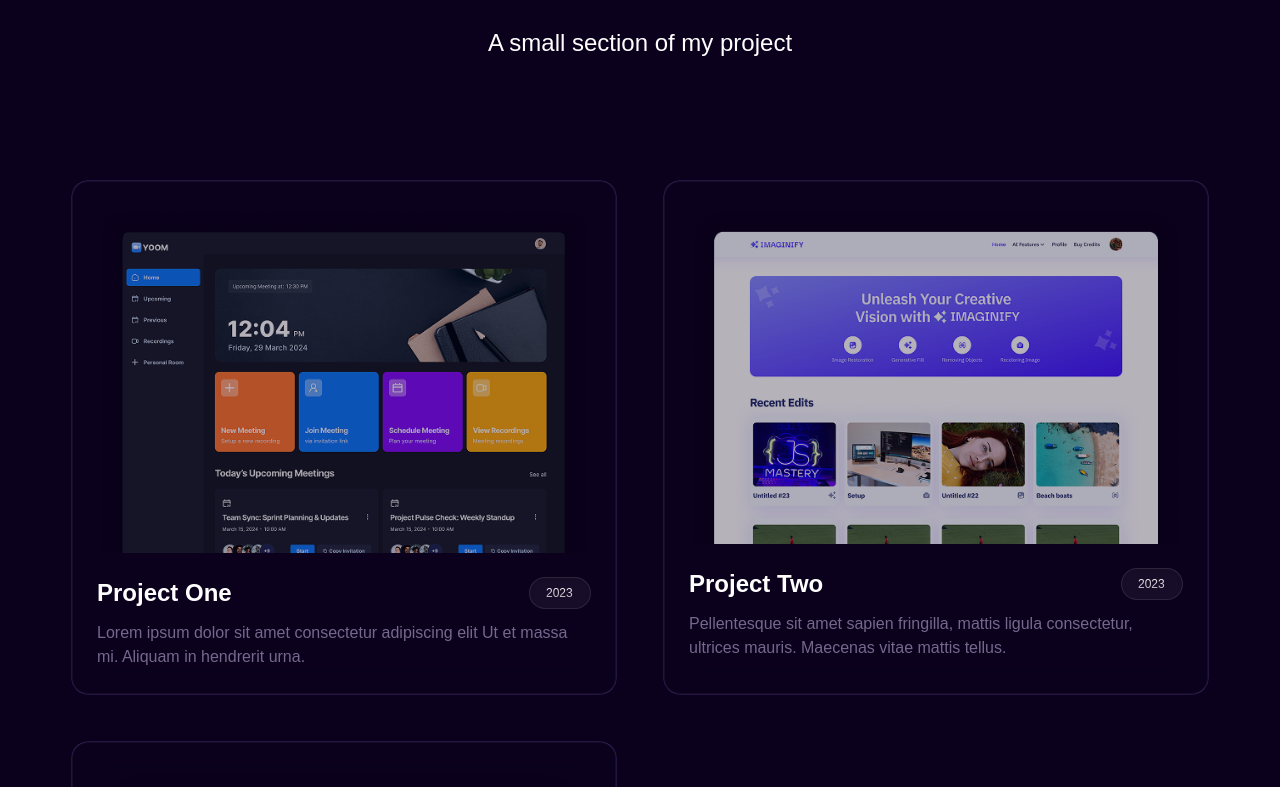
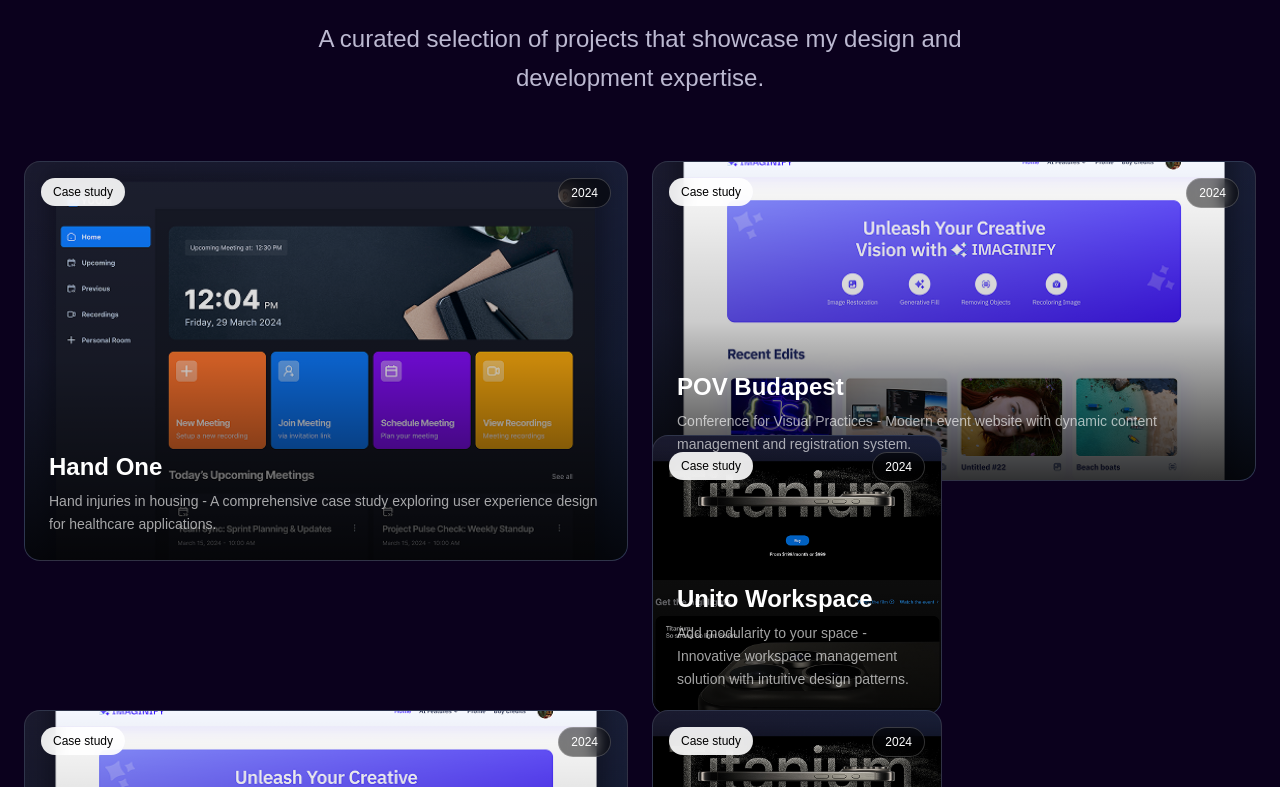
Before and after one commit to Moulendu-Chowley/Portfolio, a Next.js app: page / in a window 1280 px wide. Shown: the part 3313-4100 px from the top of the page. Built offline with nearby package versions, Linux system fonts and the light colour scheme; a web font is replaced by a local one.

Commit message:
Redesign Works Section with Modern Layout

```diff
--- /dev/null
+++ b/src/components/cards/ModernProjectCard.tsx
@@ -0,0 +1,130 @@
+"use client";
+
+import { motion } from "framer-motion";
+import Image from "next/image";
+import React from "react";
+
+interface ModernProjectCardProps {
+  title: string;
+  description: string;
+  image: string;
+  year: string | number;
+  size?: 'small' | 'medium' | 'large';
+  className?: string;
+  index?: number;
+}
+
+export const ModernProjectCard: React.FC<ModernProjectCardProps> = ({
+  title,
+  description,
+  image,
+  year,
+  size = 'medium',
+  className = "",
+  index = 0
+}) => {
+  const [isHovered, setIsHovered] = React.useState(false);
+
+  const sizeClasses = {
+    small: "h-[280px]",
+    medium: "h-[320px]",
+    large: "h-[400px]"
+  };
+
+  return (
+    <motion.div
+      initial={{ opacity: 0, y: 60 }}
+      whileInView={{ opacity: 1, y: 0 }}
+      transition={{
+        duration: 0.6,
+        ease: "easeOut",
+        delay: index * 0.1
+      }}
+      viewport={{ once: true, amount: 0.3 }}
+      className={`relative group cursor-pointer ${sizeClasses[size]} ${className}`}
+      onMouseEnter={() => setIsHovered(true)}
+      onMouseLeave={() => setIsHovered(false)}
+    >
+      <motion.div
+        className="relative w-full h-full rounded-2xl overflow-hidden bg-gradient-to-br from-[#1a1a2e] to-[#16213e] border border-white/10"
+        whileHover={{ scale: 1.02 }}
+        transition={{ duration: 0.3, ease: "easeOut" }}
+      >
+        {/* Background Image */}
+        <div className="absolute inset-0 z-0">
+          <Image
+            src={image}
+            alt={title}
+            fill
+            className="object-cover transition-transform duration-500 group-hover:scale-110"
+          />
+          <div className="absolute inset-0 bg-gradient-to-t from-black/80 via-black/20 to-transparent" />
+        </div>
+
+        {/* Case Study Badge */}
+        <div className="absolute top-4 left-4 z-20">
+          <motion.div
+            className="px-3 py-1.5 bg-white/90 backdrop-blur-sm rounded-full text-black text-xs font-medium"
+            initial={{ opacity: 0, scale: 0.8 }}
+            animate={{ opacity: 1, scale: 1 }}
+            transition={{ delay: index * 0.1 + 0.3 }}
+          >
+            Case study
+          </motion.div>
+        </div>
+
+        {/* Year Badge */}
+        <div className="absolute top-4 right-4 z-20">
+          <motion.div
+            className="px-3 py-1.5 bg-black/50 backdrop-blur-sm rounded-full text-white text-xs font-medium border border-white/20"
+            initial={{ opacity: 0, scale: 0.8 }}
+            animate={{ opacity: 1, scale: 1 }}
+            transition={{ delay: index * 0.1 + 0.4 }}
+          >
+            {year}
+          </motion.div>
+        </div>
+
+        {/* Content */}
+        <div className="absolute bottom-0 left-0 right-0 p-6 z-10">
+          <motion.h3
+            className="text-white text-xl md:text-2xl font-bold mb-2 leading-tight"
+            animate={{ y: isHovered ? -4 : 0 }}
+            transition={{ duration: 0.3 }}
+          >
+            {title}
+          </motion.h3>
+          <motion.p
+            className="text-white/80 text-sm leading-relaxed"
+            animate={{
+              opacity: isHovered ? 1 : 0.8,
+              y: isHovered ? -4 : 0
+            }}
+            transition={{ duration: 0.3 }}
+          >
+            {description}
+          </motion.p>
+        </div>
+
+        {/* Hover Overlay */}
+        <motion.div
+          className="absolute inset-0 bg-gradient-to-t from-[#916be7]/20 via-transparent to-transparent z-5"
+          animate={{ opacity: isHovered ? 1 : 0 }}
+          transition={{ duration: 0.3 }}
+        />
+
+        {/* Animated Border */}
+        <motion.div
+          className="absolute inset-0 rounded-2xl border-2 border-[#916be7]/50 z-30 pointer-events-none"
+          animate={{
+            opacity: isHovered ? 1 : 0,
+            scale: isHovered ? 1 : 0.95
+          }}
+          transition={{ duration: 0.3 }}
+        />
+      </motion.div>
+    </motion.div>
+  );
+};
+
+export default ModernProjectCard;
--- a/src/components/cards/StyledProjectCard.tsx
+++ /dev/null
@@ -1,38 +0,0 @@
-import Image from "next/image";
-import React from "react";
-
-interface StyledProjectCardProps {
-  title: string;
-  description: string;
-  image: string;
-  year: string | number;
-}
-
-export const StyledProjectCard: React.FC<StyledProjectCardProps> = ({ title, description, image, year }) => {
-  return (
-    <div className="relative flex flex-col rounded-2xl border border-white/20 md:border-white/5 bg-[radial-gradient(50%_70.31%_at_50%_0%,rgba(126,61,255,0.04)_0%,rgba(126,61,255,0)_100%),rgba(11,1,29,0.01)] backdrop-blur-lg p-6 w-full max-w-[600px] h-auto mx-auto group shadow-[0_0_0_.51px_rgba(168,128,255,0.32)] md:shadow-none md:transition-shadow md:hover:shadow-[0_0_0_2px_rgba(168,128,255,0.32)]">
-      {/* Project Image */}
-      <div className="relative w-auto h-auto flex items-center justify-center rounded-xl overflow-hidden mb-6">
-        <Image
-          src={image}
-          alt={title}
-          className="w-full h-full object-cover rounded-xl opacity-70 shadow-xl"
-          style={{ transform: "scale3d(1,1,1) rotateX(0deg) rotateY(0deg) rotateZ(0deg)", transition: "opacity 0.3s" }}
-          width={600}
-          height={400}
-        />
-      </div>
-      {/* Title and Year */}
-      <div className="flex items-center justify-between mb-2">
-        <h5 className="text-white text-2xl font-semibold leading-tight">{title}</h5>
-        <div className="date-div flex items-center px-4 py-1 rounded-full border border-white/10 bg-white/5 shadow-inner text-xs" style={{ minWidth: 62, height: 32 }}>
-          <span className="date-p bg-gradient-to-b from-white to-white/60 bg-clip-text text-transparent font-medium">{year}</span>
-        </div>
-      </div>
-      {/* Description */}
-      <p className="project-description text-[#74698C] text-base leading-6 font-normal mt-1">{description}</p>
-    </div>
-  );
-};
-
-export default StyledProjectCard;
--- a/src/data/projects.ts
+++ b/src/data/projects.ts
@@ -1,35 +1,68 @@
 export const projects = [
   {
-    title: "Project One",
-    description: "Lorem ipsum dolor sit amet consectetur adipiscing elit Ut et massa mi. Aliquam in hendrerit urna.",
+    title: "Hand One",
+    description: "Hand injuries in housing - A comprehensive case study exploring user experience design for healthcare applications.",
     image: "/project1.png",
-    year:"2023",
+    year: "2024",
     bulletPoints: [
-      "Lorem ipsum dolor sit amet consectetur adipiscing elit Ut et massa mi.",
-      "Aliquam in hendrerit urna.",
-      "Vestibulum auctor ornare leo, non suscipit."
+      "Healthcare UX/UI Design",
+      "User Research & Testing",
+      "Accessibility Compliance"
     ]
   },
   {
-    title: "Project Two",
-    description: "Pellentesque sit amet sapien fringilla, mattis ligula consectetur, ultrices mauris. Maecenas vitae mattis tellus.",
+    title: "POV Budapest",
+    description: "Conference for Visual Practices - Modern event website with dynamic content management and registration system.",
     image: "/project2.png",
-    year:"2023",
+    year: "2024",
     bulletPoints: [
-      "Pellentesque sit amet sapien fringilla.",
-      "Mattis ligula consectetur, ultrices mauris.",
-      "Maecenas vitae mattis tellus."
+      "Event Management Platform",
+      "Real-time Registration",
+      "Mobile-First Design"
     ]
   },
   {
-    title: "Project Three",
-    description: "Nullam quis imperdiet augue. Vestibulum auctor ornare leo, non suscipit.",
+    title: "Unito Workspace",
+    description: "Add modularity to your space - Innovative workspace management solution with intuitive design patterns.",
     image: "/project3.png",
-    year:"2023",
+    year: "2024",
     bulletPoints: [
-      "Nullam quis imperdiet augue.",
-      "Vestibulum auctor ornare leo.",
-      "Non suscipit."
+      "Workspace Management",
+      "Modular Design System",
+      "Team Collaboration Tools"
+    ]
+  },
+  {
+    title: "Freeway Analytics",
+    description: "From SIM provider to IoT leader - Advanced analytics dashboard for telecommunications and IoT data visualization.",
+    image: "/project1.png",
+    year: "2023",
+    bulletPoints: [
+      "Data Visualization",
+      "IoT Dashboard Design",
+      "Real-time Analytics"
+    ]
+  },
+  {
+    title: "Digital Marketplace",
+    description: "E-commerce platform with advanced filtering and seamless checkout experience for modern consumers.",
+    image: "/project2.png",
+    year: "2023",
+    bulletPoints: [
+      "E-commerce Platform",
+      "Payment Integration",
+      "Advanced Search & Filters"
+    ]
+  },
+  {
+    title: "Creative Portfolio",
+    description: "Minimalist portfolio showcase for creative professionals with smooth animations and modern aesthetics.",
+    image: "/project3.png",
+    year: "2023",
+    bulletPoints: [
+      "Portfolio Design",
+      "Animation & Interactions",
+      "Creative Showcase"
     ]
   }
 ];
--- a/src/screens/LandingPage/sections/WorksSection/WorksSection.tsx
+++ b/src/screens/LandingPage/sections/WorksSection/WorksSection.tsx
@@ -1,47 +1,114 @@
 "use client";
 
-import StyledProjectCard from "@/components/cards/StyledProjectCard";
+import ModernProjectCard from "@/components/cards/ModernProjectCard";
 import { Button } from "@/components/shared/Button";
+import { motion } from "framer-motion";
+import Link from "next/link";
 import { PageBreak } from "../../../../components/ui/PageBreak";
-import { Separator } from "../../../../components/ui/separator";
 import { projects } from "../../../../data/projects";
 
 export const WorksSection = () => {
   if (!projects || projects.length === 0) return null;
-  const displayProjects = projects.slice(0, 4);
+  const displayProjects = projects.slice(0, 6);
 
   return (
     <section
       id="work"
-      className="flex flex-col items-center w-full relative py-10 mb-10 md:py-16"
+      className="flex flex-col items-center w-full relative py-16 mb-24 px-6"
     >
       <PageBreak />
-      <Separator className="w-full h-[10px]" />
-      <div className="flex flex-col items-center gap-5 w-full mx-auto">
-        {/* Section header */}
-        <div className="flex flex-col items-center gap-[4px] md:gap-[16px] w-full">
-          <h2 className="w-full font-['Inter',Helvetica] font-semibold text-white text-[48px] md:text-[64px] text-center tracking-[0.50px] leading-[76.8px] md:-mt-16">
-            Works.
-          </h2>
-          <p className="font-medium text-white text-lg md:text-2xl tracking-[0] leading-[28.8px] text-center font-sans">
-            A small section of my project
-          </p>
+
+      {/* Section Header */}
+      <motion.div
+        className="flex flex-col items-center gap-4 w-full mb-16"
+        initial={{ opacity: 0, y: 40 }}
+        whileInView={{ opacity: 1, y: 0 }}
+        transition={{ duration: 0.6, ease: "easeOut" }}
+        viewport={{ once: true, amount: 0.4 }}
+      >
+        <h2 className="w-full font-['Inter',Helvetica] font-semibold text-white text-[48px] md:text-[64px] text-center tracking-[0.50px] leading-[76.8px] md:-mt-16 relative z-10">
+          Works.
+        </h2>
+        <p className="text-[#bcb9d1] text-lg md:text-2xl font-normal leading-relaxed text-center max-w-2xl">
+          A curated selection of projects that showcase my design and development expertise.
+        </p>
+      </motion.div>
+
+      {/* Projects Grid */}
+      <div className="w-full max-w-7xl mx-auto">
+        {/* Desktop Grid Layout */}
+        <div className="hidden md:grid md:grid-cols-12 md:grid-rows-6 gap-6 h-[800px]">
+          {/* Large featured project - spans 6 cols, 4 rows */}
+          <ModernProjectCard
+            {...displayProjects[0]}
+            size="large"
+            className="col-span-6 row-span-4"
+            index={0}
+          />
+
+          {/* Medium project - spans 6 cols, 2 rows */}
+          <ModernProjectCard
+            {...displayProjects[1]}
+            size="medium"
+            className="col-span-6 row-span-2"
+            index={1}
+          />
+
+          {/* Small project - spans 3 cols, 2 rows */}
+          <ModernProjectCard
+            {...displayProjects[2]}
+            size="small"
+            className="col-span-3 row-span-2"
+            index={2}
+          />
+
+          {/* Medium project - spans 6 cols, 2 rows */}
+          <ModernProjectCard
+            {...displayProjects[1]}
+            size="medium"
+            className="col-span-6 row-span-2"
+            index={3}
+          />
+
+          {/* Small project - spans 3 cols, 2 rows */}
+          <ModernProjectCard
+            {...displayProjects[2]}
+            size="small"
+            className="col-span-3 row-span-2"
+            index={4}
+          />
         </div>
-        {/* Project cards grid */}
-        <div className="grid grid-cols-1 md:grid-cols-2 gap-12 w-auto h-auto justify-items-center mt-8 p-6 md:p-18">
-          {displayProjects.map((project, idx) => (
-            <StyledProjectCard
+
+        {/* Mobile Grid Layout */}
+        <div className="grid md:hidden grid-cols-1 gap-6">
+          {displayProjects.slice(0, 4).map((project, idx) => (
+            <ModernProjectCard
               key={idx}
-              title={project.title}
-              description={project.description}
-              image={project.image}
-              year={project.year}
+              {...project}
+              size="medium"
+              index={idx}
             />
           ))}
         </div>
-        {/* See more button */}
-        <Button className="px-4 py-2 md:px-6 md:py-3 text-[14px] md:text-lg mt-6 md:mt-8">See more of my work</Button>
       </div>
+
+      {/* Call to Action */}
+      <motion.div
+        className="flex flex-col items-center gap-6 mt-16"
+        initial={{ opacity: 0, y: 40 }}
+        whileInView={{ opacity: 1, y: 0 }}
+        transition={{ duration: 0.6, ease: "easeOut", delay: 0.3 }}
+        viewport={{ once: true, amount: 0.4 }}
+      >
+        <p className="text-[#bcb9d1] text-center text-base md:text-lg max-w-md">
+          Want to see more of my work? Check out my complete portfolio.
+        </p>
+        <Link href="/works">
+          <Button className="px-6 py-3 text-lg">
+            View All Projects
+          </Button>
+        </Link>
+      </motion.div>
     </section>
   );
 };
```
